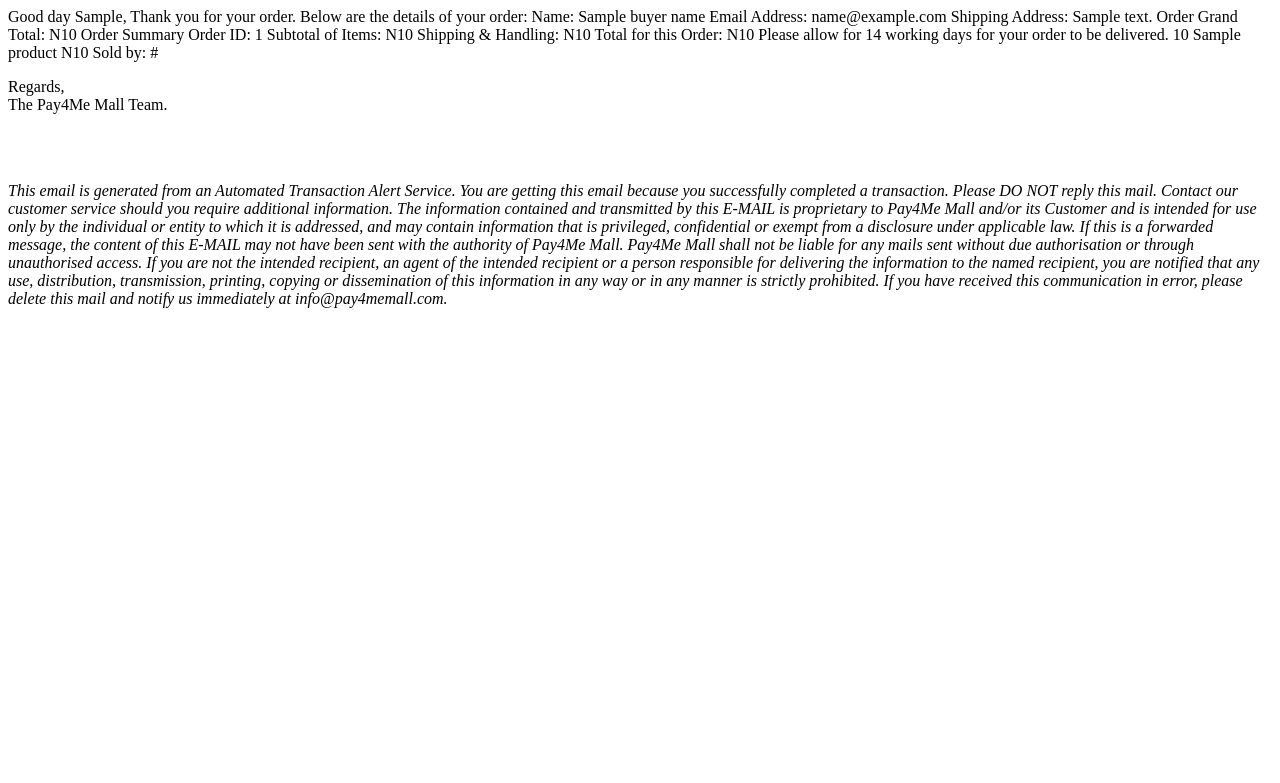
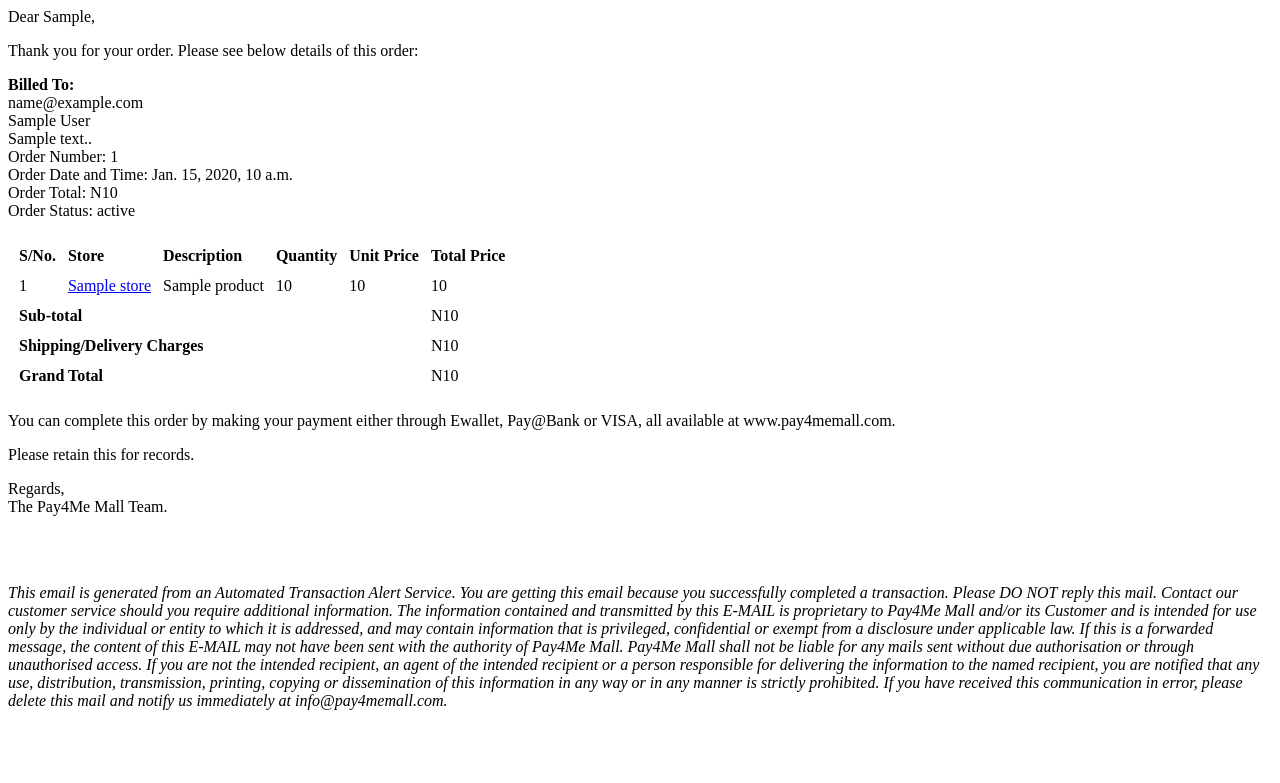
Before and after one commit to deone/beanstalk, a Django app: template templates/account/buyer_order_confirmation_email.html in a window 1280 px wide. Shown: the top 783 px of the page. Run offline with Django 3.2, Linux system fonts and the light colour scheme; the template is opened without the code that fills it: most values are stand-ins (such as "Sample title", 1, 10 or a date in 2020); parts of the project's set-up code (start-up, migrations or seed data) failed here and were passed over.

Commit message:
Send HTML email when buyer places an order.

```diff
--- a/settings.py
+++ b/settings.py
@@ -149,6 +149,6 @@ USER_MANUAL_NAME = "Pay4Me_Mall_User_Manual.pdf"
 
 WELCOME_EMAIL_TITLE = "Your Pay4Me Mall Account"
 STORE_CREATION_EMAIL_TITLE = "Your Store %s Has Been Created on Pay4Me Mall"
-BUYER_ORDER_CONFIRMATION_EMAIL_TITLE = "Order Confirmation - Order %s"
+BUYER_ORDER_CONFIRMATION_EMAIL_TITLE = "Order Confirmation - Order Number %s"
 MERCHANT_ORDER_CONFIRMATION_EMAIL_TITLE = "Order Placed on %s"
 PAYMENT_SUCCESSFUL_EMAIL_TITLE = "Payment Confirmation - Order %s"
--- a/store/models.py
+++ b/store/models.py
@@ -81,6 +81,7 @@ class ProductDetail(CommonInfo):
 class Order(models.Model):
     # Change this to PAYMENT_PENDING, PAYMENT_SUCCESSFUL, ORDER_DELIVERED
     PENDING, DONE = 1, 0
+
     # Change this to ORDER_STATUS_CHOICES
     PAYMENT_STATUS_CHOICES = (
 	    (PENDING, "Pending"),
--- a/templates/account/buyer_order_confirmation_email.html
+++ b/templates/account/buyer_order_confirmation_email.html
@@ -1,31 +1,61 @@
 {% extends "email_base.html" %}
 {% block salutation %}
-Good day {{ first_name }},
+<p>Dear {{ first_name }},</p>
 {% endblock %}
 {% block email_body %}
-Thank you for your order.
+<p>Thank you for your order. Please see below details of this order:</p>
 
-Below are the details of your order:
-Name: {{ buyer_name }}
+<p>
+    <b>Billed To:</b><br/>
+    {{ buyer_email }}<br/>
+    {{ first_name }} {{ last_name }}<br/>
+    {{ buyer_delivery_address }}.<br/>
+    Order Number: {{ order_id }}<br/>
+    Order Date and Time: {{ order_date }}<br/>
+    Order Total: N{{ order_total }}<br/>
+    Order Status: {{ order_status }}
+</p>
 
-Email Address: {{ buyer_email }}
+<!--Subtotal of Items: N{{ product_total }}<br/>
+Shipping &amp; Handling: N{{ delivery_total }}<br/>
+Total for this Order: N{{ order_total }}<br/>-->
 
-Shipping Address:
-{{ buyer_delivery_address }}
+<table cellspacing=10>
+    <tr>
+	<th style="text-align: left;">S/No.</th>
+	<th style="text-align: left;">Store</th>
+	<th style="text-align: left;">Description</th>
+	<th style="text-align: left;">Quantity</th>
+	<th style="text-align: left;">Unit Price</th>
+	<th style="text-align: left;">Total Price</th>
+    </tr>
+    {% for item in items %}
+    <tr>
+	<td>{{ forloop.counter }}</td>
+	<td><a href="{{ item.store_url }}">{{ item.product.product_group.store.name }}</a></td>
+	<td>{{ item.product.name }}</td>
+	<td>{{ item.quantity }}</td>
+	<td>{{ item.product.price }}</td>
+	<td>{{ item.product_total }}</td>
+    </tr>
+    {% endfor %}
+    <tr>
+	<td colspan=5><b>Sub-total</b></td>
+	<td>N{{ product_total }}</td>
+    <tr>
+	<td colspan=5><b>Shipping/Delivery Charges</b></td>
+	<td>N{{ delivery_total }}</td>
+    </tr>
+    <tr>
+	<td colspan=5><b>Grand Total</b></td>
+	<td>N{{ order_total }}</td>
+</table>
 
-Order Grand Total: N{{ order_total }}
+<p>
+    You can complete this order by making your payment either through Ewallet, Pay@Bank or VISA, all available at www.pay4memall.com.
+</p>
+<p>
+    Please retain this for records.
+</p>
 
-Order Summary
-Order ID: {{ order_id }}
-Subtotal of Items: N{{ product_total }}
-Shipping &amp; Handling: N{{ delivery_total }}
-Total for this Order: N{{ order_total }}
-
-Please allow for 14 working days for your order to be delivered.
-
-{% for item in items %}
-{{ item.quantity }} {{ item.product.name }}
-N{{ item.product.price }}
-Sold by: {{ item.store_url }}
-{% endfor %}
 {% endblock %}
```
Also changed, not shown: payment/views.py (+33 -18 lines).
